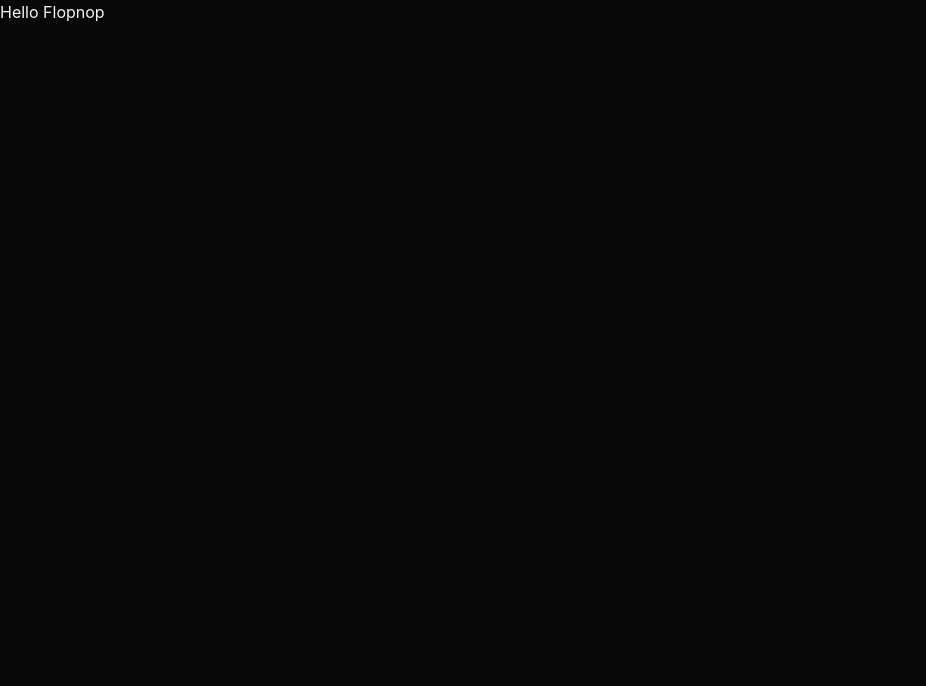
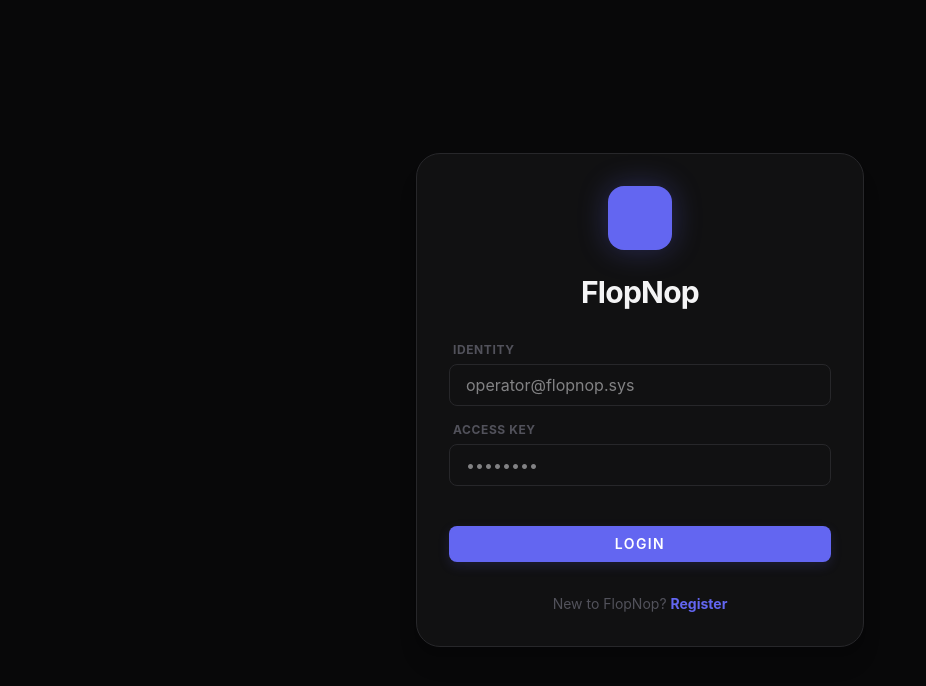
Before and after one commit to IT21352676/newnop-assessment, a React (Vite) app in the folder frontend/: page / in a window 1280 px wide. Shown: the top 686 px of the page, without its empty margins (0-926 px from the left). Built offline with nearby package versions, Linux system fonts and the light colour scheme.

Commit message:
chor: login and register views

```diff
--- a/frontend/package.json
+++ b/frontend/package.json
@@ -1,5 +1,5 @@
 {
-  "name": "react-example",
+  "name": "flop-nop",
   "private": true,
   "version": "0.0.0",
   "type": "module",
--- a/frontend/src/App.tsx
+++ b/frontend/src/App.tsx
@@ -1,3 +1,21 @@
+import { useAuthStore } from "@/src/lib/store";
+import { useEffect, useState } from "react";
+import Login from "./components/auth/Login";
+import Register from "./components/auth/Register";
+
 export default function App() {
-  return <div>Hello Flopnop</div>;
+  const { token } = useAuthStore();
+  const [hash, setHash] = useState(window.location.hash);
+
+  useEffect(() => {
+    const handleHashChange = () => setHash(window.location.hash);
+    window.addEventListener("hashchange", handleHashChange);
+    return () => window.removeEventListener("hashchange", handleHashChange);
+  }, []);
+
+  if (!token) {
+    return hash === "#register" ? <Register /> : <Login />;
+  }
+
+  return <>hello</>;
 }
--- /dev/null
+++ b/frontend/src/components/Logo.tsx
@@ -0,0 +1,36 @@
+import { motion, AnimatePresence } from "motion/react";
+import { Bug, BugPlay, BugOff } from "lucide-react";
+import { useState, useEffect } from "react";
+
+const Logo = ({ className = "w-5 h-5" }: { className?: string }) => {
+  const icons = [Bug, BugPlay, BugOff];
+  const [index, setIndex] = useState(0);
+
+  useEffect(() => {
+    const interval = setInterval(() => {
+      setIndex((prev) => (prev + 1) % icons.length);
+    }, 2500);
+    return () => clearInterval(interval);
+  }, []);
+
+  const ActiveIcon = icons[index];
+
+  return (
+    <div className="relative overflow-hidden flex items-center justify-center">
+      <AnimatePresence mode="wait">
+        <motion.div
+          key={index}
+          initial={{ y: 20, opacity: 0, rotate: -45 }}
+          animate={{ y: 0, opacity: 1, rotate: 0 }}
+          exit={{ y: -20, opacity: 0, rotate: 45 }}
+          transition={{ duration: 0.5, ease: "circOut" }}
+          className="flex items-center justify-center"
+        >
+          <ActiveIcon className={`${className} text-white`} />
+        </motion.div>
+      </AnimatePresence>
+    </div>
+  );
+};
+
+export default Logo;
--- /dev/null
+++ b/frontend/src/components/auth/Login.tsx
@@ -0,0 +1,109 @@
+import { useAuthStore } from "@/src/lib/store";
+import { motion } from "motion/react";
+import React, { useState } from "react";
+import Logo from "../Logo";
+
+const Login = () => {
+  const [email, setEmail] = useState("");
+  const [password, setPassword] = useState("");
+  const [error, setError] = useState("");
+  const [loading, setLoading] = useState(false);
+  const { setAuth } = useAuthStore();
+
+  const mode = "login";
+
+  const handleSubmit = async (e: React.FormEvent) => {
+    e.preventDefault();
+    setError("");
+    setLoading(true);
+    // try {
+    //   if (mode === "login") {
+    //     const { token, user } = await api.auth.login({ email, password });
+    //     setAuth(user, token);
+    //   } else {
+    //     await api.auth.register({ email, password });
+    //     alert("Registration successful! Please login.");
+    //     window.location.hash = "#login";
+    //   }
+    // } catch (err: any) {
+    //   setError(err.message);
+    // } finally {
+    //   setLoading(false);
+    // }
+  };
+
+  return (
+    <div className="min-h-screen flex items-center justify-center bg-deep p-6">
+      <motion.div
+        initial={{ opacity: 0, y: 20 }}
+        animate={{ opacity: 1, y: 0 }}
+        className="w-full max-w-md glass-panel p-8 rounded-3xl"
+      >
+        <div className="mb-8 text-center">
+          <div className="w-16 h-16 bg-accent rounded-2xl shadow-[0_0_30px_rgba(99,102,241,0.3)] flex items-center justify-center mx-auto mb-6">
+            <Logo className="w-9 h-9" />
+          </div>
+          <h2 className="text-3xl font-bold text-primary tracking-tight">
+            FlopNop
+          </h2>
+        </div>
+
+        <form onSubmit={handleSubmit} className="space-y-4">
+          <div>
+            <label className="block text-xs font-bold uppercase tracking-wider text-muted mb-1.5 px-1">
+              Identity
+            </label>
+            <input
+              type="email"
+              className="input-field"
+              placeholder="operator@flopnop.sys"
+              required
+              value={email}
+              onChange={(e) => setEmail(e.target.value)}
+            />
+          </div>
+          <div>
+            <label className="block text-xs font-bold uppercase tracking-wider text-muted mb-1.5 px-1">
+              Access Key
+            </label>
+            <input
+              type="password"
+              className="input-field"
+              placeholder="••••••••"
+              required
+              value={password}
+              onChange={(e) => setPassword(e.target.value)}
+            />
+          </div>
+          {error && (
+            <p className="text-red-500 text-xs font-medium px-1">{error}</p>
+          )}
+          <button
+            type="submit"
+            disabled={loading}
+            className="btn-primary w-full py-3 text-sm font-bold uppercase tracking-widest mt-6"
+          >
+            {loading ? "Validating..." : "Login"}
+          </button>
+        </form>
+
+        <p className="text-secondary mt-2">
+          <p className="text-center mt-8 text-sm text-muted">
+            {mode === "login" ? "New to FlopNop? " : "Existing credentials? "}
+            <button
+              onClick={() =>
+                window.location.hash === "#login" &&
+                (window.location.hash = "#register")
+              }
+              className="text-accent font-bold hover:underline"
+            >
+              {mode === "login" ? "Register" : "Login"}
+            </button>
+          </p>
+        </p>
+      </motion.div>
+    </div>
+  );
+};
+
+export default Login;
--- /dev/null
+++ b/frontend/src/components/auth/Register.tsx
@@ -0,0 +1,110 @@
+import { useAuthStore } from "@/src/lib/store";
+import { motion } from "motion/react";
+import React, { useState } from "react";
+import Logo from "../Logo";
+
+const Register = () => {
+  const [email, setEmail] = useState("");
+  const [password, setPassword] = useState("");
+  const [error, setError] = useState("");
+  const [loading, setLoading] = useState(false);
+  const { setAuth } = useAuthStore();
+
+  const mode = "login";
+
+  const handleSubmit = async (e: React.FormEvent) => {
+    e.preventDefault();
+    setError("");
+    setLoading(true);
+    // try {
+    //   if (mode === "login") {
+    //     const { token, user } = await api.auth.login({ email, password });
+    //     setAuth(user, token);
+    //   } else {
+    //     await api.auth.register({ email, password });
+    //     alert("Registration successful! Please login.");
+    //     window.location.hash = "#login";
+    //   }
+    // } catch (err: any) {
+    //   setError(err.message);
+    // } finally {
+    //   setLoading(false);
+    // }
+  };
+
+  return (
+    <div className="min-h-screen flex items-center justify-center bg-deep p-6">
+      <motion.div
+        initial={{ opacity: 0, y: 20 }}
+        animate={{ opacity: 1, y: 0 }}
+        className="w-full max-w-md glass-panel p-8 rounded-3xl"
+      >
+        <div className="mb-8 text-center">
+          <div className="w-16 h-16 bg-accent rounded-2xl shadow-[0_0_30px_rgba(99,102,241,0.3)] flex items-center justify-center mx-auto mb-6">
+            <Logo className="w-9 h-9" />
+          </div>
+          <h2 className="text-3xl font-bold text-primary tracking-tight">
+            FlopNop
+          </h2>
+          <p className="text-secondary mt-2">
+            Register in to debug environment.
+          </p>
+        </div>
+
+        <form onSubmit={handleSubmit} className="space-y-4">
+          <div>
+            <label className="block text-xs font-bold uppercase tracking-wider text-muted mb-1.5 px-1">
+              Identity
+            </label>
+            <input
+              type="email"
+              className="input-field"
+              placeholder="operator@apex.sys"
+              required
+              value={email}
+              onChange={(e) => setEmail(e.target.value)}
+            />
+          </div>
+          <div>
+            <label className="block text-xs font-bold uppercase tracking-wider text-muted mb-1.5 px-1">
+              Access Key
+            </label>
+            <input
+              type="password"
+              className="input-field"
+              placeholder="••••••••"
+              required
+              value={password}
+              onChange={(e) => setPassword(e.target.value)}
+            />
+          </div>
+          {error && (
+            <p className="text-red-500 text-xs font-medium px-1">{error}</p>
+          )}
+          <button
+            type="submit"
+            disabled={loading}
+            className="btn-primary w-full py-3 text-sm font-bold uppercase tracking-widest mt-6"
+          >
+            {loading ? "Validating..." : "Register"}
+          </button>
+        </form>
+
+        <p className="text-center mt-8 text-sm text-muted">
+          Already have an account?{" "}
+          <button
+            onClick={() =>
+              window.location.hash === "#register" &&
+              (window.location.hash = "#login")
+            }
+            className="text-accent font-bold hover:underline"
+          >
+            Login
+          </button>
+        </p>
+      </motion.div>
+    </div>
+  );
+};
+
+export default Register;
--- a/frontend/src/index.css
+++ b/frontend/src/index.css
@@ -1,27 +1,27 @@
 @import "tailwindcss";
-@import url('https://fonts.googleapis.com/css2?family=Inter:wght@400;500;600;700&family=JetBrains+Mono:wght@400;500&display=swap');
+@import url("https://fonts.googleapis.com/css2?family=Inter:wght@400;500;600;700&family=JetBrains+Mono:wght@400;500&display=swap");
 
 @theme {
   --font-sans: "Inter", ui-sans-serif, system-ui, sans-serif;
   --font-mono: "JetBrains Mono", ui-monospace, SFMono-Regular, monospace;
 
-  --color-bg-deep: #080809;
-  --color-bg-surface: #111112;
-  --color-bg-card: #18181B;
-  --color-ink-primary: #f4f4f5;
-  --color-ink-secondary: #a1a1aa;
-  --color-ink-muted: #52525b;
+  --color-deep: #080809;
+  --color-surface: #111112;
+  --color-card: #18181b;
+  --color-primary: #f4f4f5;
+  --color-secondary: #a1a1aa;
+  --color-muted: #52525b;
   --color-accent: #6366f1;
   --color-accent-glow: rgba(99, 102, 241, 0.15);
-  --color-border-custom: #27272a;
+  --color-custom: #27272a;
 }
 
 body {
-  @apply bg-bg-deep text-ink-primary antialiased font-sans;
+  @apply bg-deep text-primary antialiased font-sans;
 }
 
 .glass-panel {
-  @apply bg-bg-surface border border-border-custom shadow-xl;
+  @apply bg-surface border border-custom shadow-xl;
 }
 
 .btn-primary {
@@ -29,11 +29,11 @@ body {
 }
 
 .btn-secondary {
-  @apply bg-bg-card border border-border-custom text-ink-primary px-4 py-2 rounded-lg font-medium transition-all hover:bg-bg-surface active:scale-95;
+  @apply bg-card border border-custom text-primary px-4 py-2 rounded-lg font-medium transition-all hover:bg-surface active:scale-95;
 }
 
 .input-field {
-  @apply w-full bg-bg-surface border border-border-custom text-ink-primary rounded-lg px-4 py-2 outline-none focus:ring-2 focus:ring-accent/20 transition-all;
+  @apply w-full bg-surface border border-custom text-primary rounded-lg px-4 py-2 outline-none focus:ring-2 focus:ring-accent/20 transition-all;
 }
 
 ::-webkit-scrollbar {
@@ -41,9 +41,9 @@ body {
 }
 
 ::-webkit-scrollbar-track {
-  @apply bg-bg-deep;
+  @apply bg-deep;
 }
 
 ::-webkit-scrollbar-thumb {
-  @apply bg-border-custom rounded-full;
+  @apply bg-custom rounded-full;
 }
--- /dev/null
+++ b/frontend/src/lib/store.ts
@@ -0,0 +1,28 @@
+import { create } from "zustand";
+import { persist } from "zustand/middleware";
+
+interface User {
+  id: number;
+  email: string;
+}
+
+interface AuthState {
+  user: User | null;
+  token: string | null;
+  setAuth: (user: User | null, token: string | null) => void;
+  logout: () => void;
+}
+
+export const useAuthStore = create<AuthState>()(
+  persist(
+    (set) => ({
+      user: null,
+      token: null,
+      setAuth: (user, token) => set({ user, token }),
+      logout: () => set({ user: null, token: null }),
+    }),
+    {
+      name: "auth-storage",
+    },
+  ),
+);
```
Also changed, not shown: frontend/src/lib/api.ts (added), 1 other file (tests, documents, lock files or other folders).
